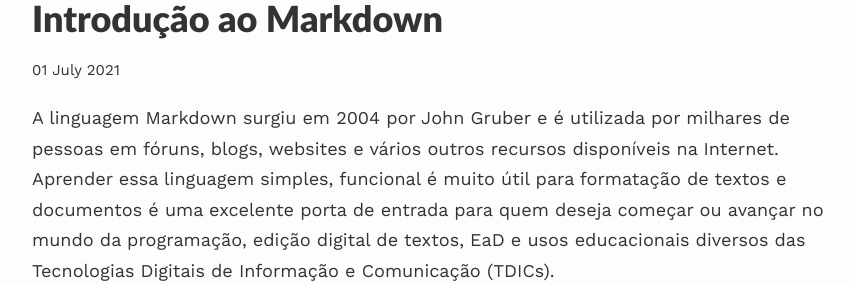
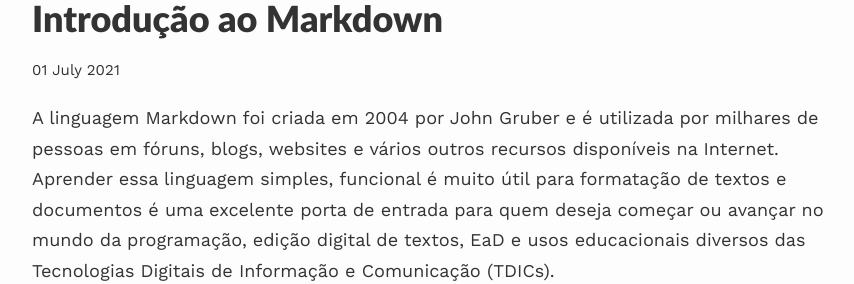
Before and after one commit to 0jonjo/0jonjo.github.io, a Jekyll site: the page built from _posts/2021-07-01-markdown.md, in a window 1280 px wide, cut to the strip 169-453 px from the top of the page. Shown: the whole strip, without its empty margins (208-1062 px from the left). Built offline with Jekyll 4.4.1, drawn with Linux system fonts in a browser that asks for light colours; nearby versions of some CDN libraries.

Commit message:
update date post markdown

```diff
--- a/_posts/2021-07-01-markdown.md
+++ b/_posts/2021-07-01-markdown.md
@@ -8,7 +8,7 @@
 image: https://user-images.githubusercontent.com/64807181/124165335-06350200-da78-11eb-89ec-3eb374e73817.png
 ---
 
-A linguagem Markdown surgiu em 2004 por John Gruber e é utilizada por milhares de pessoas em fóruns, blogs, websites e vários outros recursos disponíveis na Internet. Aprender essa linguagem simples, funcional é muito útil para formatação de textos e documentos é uma excelente porta de entrada para quem deseja começar ou avançar no mundo da programação, edição digital de textos, EaD e usos educacionais diversos das Tecnologias Digitais de Informação e Comunicação (TDICs).
+A linguagem Markdown foi criada em 2004 por John Gruber e é utilizada por milhares de pessoas em fóruns, blogs, websites e vários outros recursos disponíveis na Internet. Aprender essa linguagem simples, funcional é muito útil para formatação de textos e documentos é uma excelente porta de entrada para quem deseja começar ou avançar no mundo da programação, edição digital de textos, EaD e usos educacionais diversos das Tecnologias Digitais de Informação e Comunicação (TDICs).
 
 ![image](https://user-images.githubusercontent.com/64807181/124165335-06350200-da78-11eb-89ec-3eb374e73817.png)
 
```
